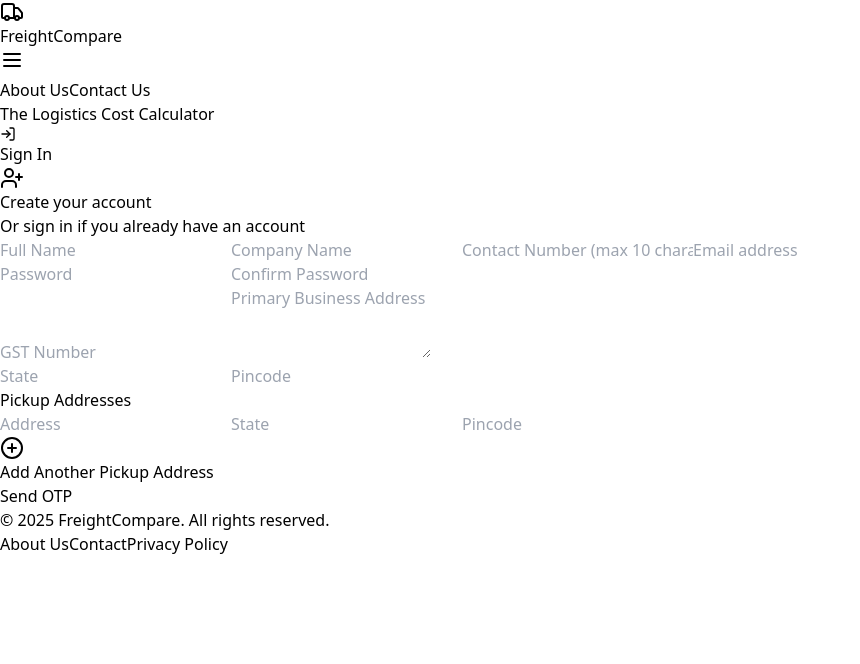
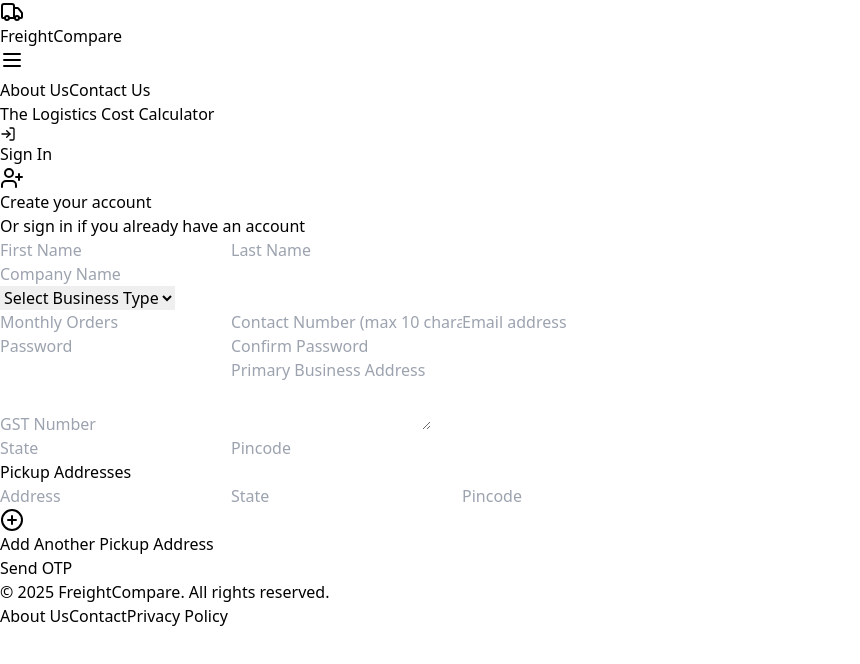
Before and after one commit to tech-forus/frontend, a React (Vite) app: page /signup in a window 1280 px wide. Shown: the top 664 px of the page, without its empty margins (0-860 px from the left). Built offline with nearby package versions, Linux system fonts and the light colour scheme.

Commit message:
frontend fix

```diff
--- a/src/components/layout/Header.tsx
+++ b/src/components/layout/Header.tsx
@@ -53,7 +53,7 @@
             {isAuthenticated && (
               <>
                 <span className="text-sm text-gray-700 hidden md:inline">
-                  Hi, {(user as any).customer.name.split(' ')[0]}
+                  Hi,  {(user as any).customer.firstName}
                 </span>
                 <Link to="/compare" className="text-sm text-gray-700 hover:text-blue-700">Compare Prices</Link>
               </>
@@ -120,7 +120,7 @@
                   Profile
                 </Link>
                 <div className="text-sm text-gray-700">
-                  Hi, {(user as any).customer.name.split(' ')[0]}
+                  Hi,  {(user as any).customer.firstName}
                 </div>
                 <button
                   onClick={handleSignOut}
--- a/src/hooks/useAuth.tsx
+++ b/src/hooks/useAuth.tsx
@@ -5,7 +5,7 @@
 
 interface JwtPayload {
   _id: string;
-  mailId: string;
+  email: string;
   name: string;
   companyName?: string;
   contactNumber?: string;
@@ -20,7 +20,7 @@
 
 interface AuthUser {
   _id: string;
-  mailId: string;
+  email: string;
   name: string;
   companyName?: string;
   contactNumber?: string;
@@ -77,7 +77,7 @@
     // ACTUAL API LOGIN
     try {
       const response = await axios.post("http://localhost:8000/api/auth/login", {
-        mailId: lowerEmail,
+        email: lowerEmail,
         password: pass,
       });
 
--- a/src/pages/ForgotPasswordPage.tsx
+++ b/src/pages/ForgotPasswordPage.tsx
@@ -27,7 +27,7 @@
     }
 
     try {
-      const res = await axios.post("http://localhost:8000/api/auth/forgotpassword", {mailId: email});
+      const res = await axios.post("http://localhost:8000/api/auth/forgotpassword", {email: email});
       if(res.data.success){
         toast.success(res.data.message);
       }
--- a/src/pages/SignUpPage.tsx
+++ b/src/pages/SignUpPage.tsx
@@ -1,40 +1,53 @@
 // src/pages/SignUpPage.tsx
-import React, { useState } from 'react';
-import { Link, useNavigate } from 'react-router-dom';
-import { UserPlus, PlusCircle, Trash2 } from 'lucide-react';
-import axios from 'axios';
-import toast from 'react-hot-toast';
+import React, { useState } from "react";
+import { Link, useNavigate } from "react-router-dom";
+import { UserPlus, PlusCircle, Trash2 } from "lucide-react";
+import axios from "axios";
+import toast from "react-hot-toast";
 
 const SignUpPage: React.FC = () => {
   // Form state
-  const [name, setName] = useState('');
-  const [companyName, setCompanyName] = useState('');
-  const [contactNumber, setContactNumber] = useState('');
-  const [mailId, setMailId] = useState('');
-  const [password, setPassword] = useState('');
-  const [confirmPassword, setConfirmPassword] = useState('');
-  const [gstNumber, setGstNumber] = useState('');
-  const [address, setAddress] = useState('');
-  const [customerState, setCustomerState] = useState('');
-  const [pincode, setPincode] = useState('');
-  const [pickUpAddresses, setPickUpAddresses] = useState([{ address: '', state: '', pincode: '' }]);
-  const [phoneOtp, setphoneOtp] = useState('');
-  const [emailOtp, setemailOtp] = useState('');
+  const [firstName, setFirstName] = useState("");
+  const [lastName, setLastName] = useState("");
+  const [companyName, setCompanyName] = useState("");
+  const [contactNumber, setContactNumber] = useState("");
+  const [mailId, setMailId] = useState("");
+  const [password, setPassword] = useState("");
+  const [confirmPassword, setConfirmPassword] = useState("");
+  const [gstNumber, setGstNumber] = useState("");
+  const [address, setAddress] = useState("");
+  const [customerState, setCustomerState] = useState("");
+  const [pincode, setPincode] = useState("");
+  const [pickUpAddresses, setPickUpAddresses] = useState([
+    { address: "", state: "", pincode: "" },
+  ]);
+  const [monthlyOrders, setMonthlyOrders] = useState("");
+  const [businessType, setBusinessType] = useState("");
+  const [phoneOtp, setphoneOtp] = useState("");
+  const [emailOtp, setemailOtp] = useState("");
   const [otpSent, setOtpSent] = useState(false);
 
   // UI state
-  const [error, setError] = useState('');
+  const [error, setError] = useState("");
   const [isLoading, setIsLoading] = useState(false);
 
   const navigate = useNavigate();
 
-  const baseInputClasses = "appearance-none relative block w-full px-3 py-2 border border-gray-300 placeholder-gray-500 text-gray-900 focus:outline-none focus:ring-blue-500 focus:border-blue-500 focus:z-10 sm:text-sm disabled:bg-gray-100";
+  const baseInputClasses =
+    "appearance-none relative block w-full px-3 py-2 border border-gray-300 placeholder-gray-500 text-gray-900 focus:outline-none focus:ring-blue-500 focus:border-blue-500 focus:z-10 sm:text-sm disabled:bg-gray-100";
 
   const handleAddPickUpAddress = () => {
-  setPickUpAddresses([...pickUpAddresses, { address: '', state: '', pincode: '' }]);
+    setPickUpAddresses([
+      ...pickUpAddresses,
+      { address: "", state: "", pincode: "" },
+    ]);
   };
 
-const handlePickUpAddressChange = (index: number, field: keyof typeof pickUpAddresses[0], value: string) => {
+  const handlePickUpAddressChange = (
+    index: number,
+    field: keyof (typeof pickUpAddresses)[0],
+    value: string
+  ) => {
     const updated = [...pickUpAddresses];
     updated[index][field] = value;
     setPickUpAddresses(updated);
@@ -43,10 +56,14 @@
   const handleRemovePickUpAddress = (index: number) => {
     const updated = [...pickUpAddresses];
     updated.splice(index, 1);
-  setPickUpAddresses(updated.length ? updated : [{ address: '', state: '', pincode: '' }]);
+    setPickUpAddresses(
+      updated.length ? updated : [{ address: "", state: "", pincode: "" }]
+    );
   };
 
-  const handleContactNumberChange = (e: React.ChangeEvent<HTMLInputElement>) => {
+  const handleContactNumberChange = (
+    e: React.ChangeEvent<HTMLInputElement>
+  ) => {
     const { value } = e.target;
     const limitedValue = value.substring(0, 10);
     setContactNumber(limitedValue);
@@ -54,69 +71,79 @@
 
   const handleSendOtp = async (e: React.FormEvent) => {
     e.preventDefault();
-    setError('');
+    setError("");
     setIsLoading(true);
 
     if (password !== confirmPassword) {
-      setError('Passwords do not match.');
-      toast.error('Passwords do not match.');
+      setError("Passwords do not match.");
+      toast.error("Passwords do not match.");
       setIsLoading(false);
       return;
     }
 
     const trimmedPincode = pincode.trim();
     const parsedPincode = parseInt(trimmedPincode, 10);
-    if (trimmedPincode === '' || isNaN(parsedPincode) || String(parsedPincode).length !== trimmedPincode.length) {
-      setError('Pincode is required and must be a valid number.');
-      toast.error('Pincode is required and must be a valid number (e.g., 123456).');
+    if (
+      trimmedPincode === "" ||
+      isNaN(parsedPincode) ||
+      String(parsedPincode).length !== trimmedPincode.length
+    ) {
+      setError("Pincode is required and must be a valid number.");
+      toast.error(
+        "Pincode is required and must be a valid number (e.g., 123456)."
+      );
       setIsLoading(false);
       return;
     }
 
     if (contactNumber.trim().length === 0) {
-      setError('Contact Number is required.');
-      toast.error('Contact Number is required.');
+      setError("Contact Number is required.");
+      toast.error("Contact Number is required.");
       setIsLoading(false);
       return;
     }
 
     const filledPickUpAddresses = pickUpAddresses
-    .map(p => ({
+      .map((p) => ({
         address: p.address.trim(),
         state: p.state.trim(),
-      pincode: parseInt(p.pincode.trim(), 10)
+        pincode: parseInt(p.pincode.trim(), 10),
       }))
-    .filter(p => p.address && p.state && !isNaN(p.pincode));
-
+      .filter((p) => p.address && p.state && !isNaN(p.pincode));
 
     if (filledPickUpAddresses.length === 0) {
-      setError('At least one valid pickup address is required.');
-      toast.error('At least one valid pickup address is required.');
+      setError("At least one valid pickup address is required.");
+      toast.error("At least one valid pickup address is required.");
       setIsLoading(false);
       return;
     }
 
     try {
-      await axios.post('http://localhost:8000/api/auth/signup/initiate', {
-        name,
-        companyName,
-        contactNumber,
-        mailId,
-        password,
-        gstNumber,
-        address,
+      await axios.post("http://localhost:8000/api/auth/signup/initiate", {
+        firstName: firstName,
+        lastName: lastName,
+        companyName: companyName,
+        phone: contactNumber,
+        email: mailId,
+        businessType: businessType,
+        monthlyOrder: monthlyOrders,
+        password: password,
+        gstNumber: gstNumber,
+        address: address,
         state: customerState,
         pincode: parsedPincode,
-        pickUpAddress: pickUpAddresses.map(p => ({
+        pickupAddress: pickUpAddresses
+          .map((p) => ({
             address: p.address.trim(),
             state: p.state.trim(),
-          pincode: parseInt(p.pincode.trim(), 10)
-        })).filter(p => p.address && p.state && !isNaN(p.pincode)),
+            pincode: parseInt(p.pincode.trim(), 10),
+          }))
+          .filter((p) => p.address && p.state && !isNaN(p.pincode)),
       });
-      toast.success('OTP sent successfully!');
+      toast.success("OTP sent successfully!");
       setOtpSent(true);
     } catch (err: any) {
-      toast.error(err.response?.data?.message || 'Failed to send OTP');
+      toast.error(err.response?.data?.message || "Failed to send OTP");
     } finally {
       setIsLoading(false);
     }
@@ -125,17 +152,20 @@
   const handleVerifyOtp = async () => {
     setIsLoading(true);
     try {
-      const res = await axios.post('http://localhost:8000/api/auth/signup/verify', {
-        mailId,
-        emailOtp,
-        phoneOtp,
-      });
+      const res = await axios.post(
+        "http://localhost:8000/api/auth/signup/verify",
+        {
+          email: mailId,
+          emailOtp: emailOtp,
+          phoneOtp: phoneOtp,
+        }
+      );
       if (res) {
-        toast.success('OTP verified!');
+        toast.success("OTP verified!");
         navigate("/signin");
       }
     } catch (err: any) {
-      toast.error(err.response?.data?.message || 'Invalid OTP');
+      toast.error(err.response?.data?.message || "Invalid OTP");
     } finally {
       setIsLoading(false);
     }
@@ -150,43 +180,210 @@
             Create your account
           </h2>
           <p className="mt-2 text-sm text-gray-600">
-            Or{' '}
-            <Link to="/signin" className="font-medium text-blue-600 hover:text-blue-500">
+            Or{" "}
+            <Link
+              to="/signin"
+              className="font-medium text-blue-600 hover:text-blue-500"
+            >
               sign in if you already have an account
             </Link>
           </p>
         </div>
 
         <form className="space-y-6">
-          <input id="name" name="name" type="text" required disabled={isLoading} className={`${baseInputClasses} rounded-md`} placeholder="Full Name" value={name} onChange={(e) => setName(e.target.value)} />
-          <input id="companyName" name="companyName" type="text" required disabled={isLoading} className={`${baseInputClasses} rounded-md`} placeholder="Company Name" value={companyName} onChange={(e) => setCompanyName(e.target.value)} />
-          <input id="contactNumber" name="contactNumber" type="text" required disabled={isLoading} className={`${baseInputClasses} rounded-md`} placeholder="Contact Number (max 10 characters)" value={contactNumber} onChange={handleContactNumberChange} maxLength={10} />
-          <input id="email-address" name="email" type="email" autoComplete="email" required disabled={isLoading} className={`${baseInputClasses} rounded-md`} placeholder="Email address" value={mailId} onChange={(e) => setMailId(e.target.value)} />
+          <div className="flex gap-3">
+            <input
+              id="firstName"
+              name="firstName"
+              type="text"
+              required
+              disabled={isLoading}
+              className={`${baseInputClasses} rounded-md w-1/2`}
+              placeholder="First Name"
+              value={firstName}
+              onChange={(e) => setFirstName(e.target.value)}
+            />
+            <input
+              id="lastName"
+              name="lastName"
+              type="text"
+              required
+              disabled={isLoading}
+              className={`${baseInputClasses} rounded-md w-1/2`}
+              placeholder="Last Name"
+              value={lastName}
+              onChange={(e) => setLastName(e.target.value)}
+            />
+          </div>
+
+          <input
+            id="companyName"
+            name="companyName"
+            type="text"
+            required
+            disabled={isLoading}
+            className={`${baseInputClasses} rounded-md`}
+            placeholder="Company Name"
+            value={companyName}
+            onChange={(e) => setCompanyName(e.target.value)}
+          />
+          <div className="flex flex-col gap-1 w-full">
+            <select
+              id="businessType"
+              name="businessType"
+              value={businessType}
+              onChange={(e) => setBusinessType(e.target.value)}
+              disabled={isLoading}
+              required
+              className={`${baseInputClasses} rounded-md focus:outline-none focus:ring-2 focus:ring-blue-500`}
+            >
+              <option value="" disabled style={{ color: "#1565c0", fontWeight: "bold" }}>
+                Select Business Type
+              </option>
+              <option value="Retailer">Retailer</option>
+              <option value="Ecommerce">Ecommerce</option>
+              <option value="Franchise">Franchise</option>
+              <option value="Co-loader">Co-loader</option>
+              <option value="Brand">Brand</option>
+              <option value="Enterprise">Enterprise</option>
+            </select>
+          </div>
+          <input
+            id="contactNumber"
+            name="contactNumber"
+            type="text"
+            required
+            disabled={isLoading}
+            className={`${baseInputClasses} rounded-md`}
+            placeholder="Monthly Orders"
+            value={monthlyOrders}
+            onChange={(e) => setMonthlyOrders(e.target.value)}
+            maxLength={10}
+          />
+          <input
+            id="contactNumber"
+            name="contactNumber"
+            type="text"
+            required
+            disabled={isLoading}
+            className={`${baseInputClasses} rounded-md`}
+            placeholder="Contact Number (max 10 characters)"
+            value={contactNumber}
+            onChange={handleContactNumberChange}
+            maxLength={10}
+          />
+          <input
+            id="email-address"
+            name="email"
+            type="email"
+            autoComplete="email"
+            required
+            disabled={isLoading}
+            className={`${baseInputClasses} rounded-md`}
+            placeholder="Email address"
+            value={mailId}
+            onChange={(e) => setMailId(e.target.value)}
+          />
 
           <div className="rounded-md shadow-sm -space-y-px">
-            <input id="password" name="password" type="password" autoComplete="new-password" required disabled={isLoading} className={`${baseInputClasses} rounded-t-md`} placeholder="Password" value={password} onChange={(e) => setPassword(e.target.value)} />
-            <input id="confirm-password" name="confirm-password" type="password" autoComplete="new-password" required disabled={isLoading} className={`${baseInputClasses} rounded-b-md`} placeholder="Confirm Password" value={confirmPassword} onChange={(e) => setConfirmPassword(e.target.value)} />
+            <input
+              id="password"
+              name="password"
+              type="password"
+              autoComplete="new-password"
+              required
+              disabled={isLoading}
+              className={`${baseInputClasses} rounded-t-md`}
+              placeholder="Password"
+              value={password}
+              onChange={(e) => setPassword(e.target.value)}
+            />
+            <input
+              id="confirm-password"
+              name="confirm-password"
+              type="password"
+              autoComplete="new-password"
+              required
+              disabled={isLoading}
+              className={`${baseInputClasses} rounded-b-md`}
+              placeholder="Confirm Password"
+              value={confirmPassword}
+              onChange={(e) => setConfirmPassword(e.target.value)}
+            />
           </div>
 
-          <input id="gstNumber" name="gstNumber" type="text" required disabled={isLoading} className={`${baseInputClasses} rounded-md`} placeholder="GST Number" value={gstNumber} onChange={(e) => setGstNumber(e.target.value)} />
-          <textarea id="address" name="address" rows={3} required disabled={isLoading} className={`${baseInputClasses} rounded-md`} placeholder="Primary Business Address" value={address} onChange={(e) => setAddress(e.target.value)} />
+          <input
+            id="gstNumber"
+            name="gstNumber"
+            type="text"
+            required
+            disabled={isLoading}
+            className={`${baseInputClasses} rounded-md`}
+            placeholder="GST Number"
+            value={gstNumber}
+            onChange={(e) => setGstNumber(e.target.value)}
+          />
+          <textarea
+            id="address"
+            name="address"
+            rows={3}
+            required
+            disabled={isLoading}
+            className={`${baseInputClasses} rounded-md`}
+            placeholder="Primary Business Address"
+            value={address}
+            onChange={(e) => setAddress(e.target.value)}
+          />
 
           <div className="grid grid-cols-1 sm:grid-cols-2 gap-4">
-            <input id="customerState" name="customerState" type="text" required disabled={isLoading} className={`${baseInputClasses} rounded-md`} placeholder="State" value={customerState} onChange={(e) => setCustomerState(e.target.value)} />
-            <input id="pincode" name="pincode" type="text" pattern="[0-9]*" inputMode="numeric" required disabled={isLoading} className={`${baseInputClasses} rounded-md`} placeholder="Pincode" value={pincode} onChange={(e) => setPincode(e.target.value)} />
+            <input
+              id="customerState"
+              name="customerState"
+              type="text"
+              required
+              disabled={isLoading}
+              className={`${baseInputClasses} rounded-md`}
+              placeholder="State"
+              value={customerState}
+              onChange={(e) => setCustomerState(e.target.value)}
+            />
+            <input
+              id="pincode"
+              name="pincode"
+              type="text"
+              pattern="[0-9]*"
+              inputMode="numeric"
+              required
+              disabled={isLoading}
+              className={`${baseInputClasses} rounded-md`}
+              placeholder="Pincode"
+              value={pincode}
+              onChange={(e) => setPincode(e.target.value)}
+            />
           </div>
 
           {/* Pickup Addresses */}
           <div className="space-y-3">
-            <label className="block text-sm font-medium text-gray-700">Pickup Addresses</label>
+            <label className="block text-sm font-medium text-gray-700">
+              Pickup Addresses
+            </label>
             <div className="grid grid-cols-1 md:grid-cols-2 lg:grid-cols-3 gap-4">
               {pickUpAddresses.map((pickup, index) => (
-                <div key={index} className="grid grid-cols-1 md:grid-cols-3 gap-2 items-center">
+                <div
+                  key={index}
+                  className="grid grid-cols-1 md:grid-cols-3 gap-2 items-center"
+                >
                   <input
                     type="text"
                     placeholder="Address"
                     value={pickup.address}
-                    onChange={(e) => handlePickUpAddressChange(index, 'address', e.target.value)}
+                    onChange={(e) =>
+                      handlePickUpAddressChange(
+                        index,
+                        "address",
+                        e.target.value
+                      )
+                    }
                     className={`${baseInputClasses} rounded-md`}
                     disabled={isLoading}
                   />
@@ -194,7 +391,9 @@
                     type="text"
                     placeholder="State"
                     value={pickup.state}
-                    onChange={(e) => handlePickUpAddressChange(index, 'state', e.target.value)}
+                    onChange={(e) =>
+                      handlePickUpAddressChange(index, "state", e.target.value)
+                    }
                     className={`${baseInputClasses} rounded-md`}
                     disabled={isLoading}
                   />
@@ -202,18 +401,27 @@
                     type="text"
                     placeholder="Pincode"
                     value={pickup.pincode}
-                    onChange={(e) => handlePickUpAddressChange(index, 'pincode', e.target.value)}
+                    onChange={(e) =>
+                      handlePickUpAddressChange(
+                        index,
+                        "pincode",
+                        e.target.value
+                      )
+                    }
                     className={`${baseInputClasses} rounded-md`}
                     disabled={isLoading}
                   />
                   {pickUpAddresses.length > 1 && (
-                    <button type="button" onClick={() => handleRemovePickUpAddress(index)} disabled={isLoading}>
+                    <button
+                      type="button"
+                      onClick={() => handleRemovePickUpAddress(index)}
+                      disabled={isLoading}
+                    >
                       <Trash2 className="text-red-500" />
                     </button>
                   )}
                 </div>
               ))}
-
             </div>
             <button
               type="button"
@@ -238,7 +446,7 @@
                 disabled={isLoading}
                 className="group relative w-full flex justify-center py-2.5 px-4 border border-transparent text-sm font-medium rounded-md text-white bg-blue-600 hover:bg-blue-700 focus:outline-none focus:ring-2 focus:ring-offset-2 focus:ring-blue-500 disabled:bg-blue-400 disabled:cursor-not-allowed"
               >
-                {isLoading ? 'Sending OTP...' : 'Send OTP'}
+                {isLoading ? "Sending OTP..." : "Send OTP"}
               </button>
             ) : (
               <div className="mt-2 space-y-2">
@@ -266,7 +474,7 @@
                   disabled={isLoading}
                   className="group relative w-full flex justify-center py-2.5 px-4 border border-transparent text-sm font-medium rounded-md text-white bg-blue-600 hover:bg-blue-700 focus:outline-none focus:ring-2 focus:ring-offset-2 focus:ring-blue-500 disabled:bg-blue-400 disabled:cursor-not-allowed"
                 >
-                  {isLoading ? 'Verifying...' : 'Verify OTP'}
+                  {isLoading ? "Verifying..." : "Verify OTP"}
                 </button>
               </div>
             )}
```
Also changed, not shown: src/pages/CalculatorPage.tsx (+0 -22 lines). Lines whose indentation alone changed are shown as unchanged.
